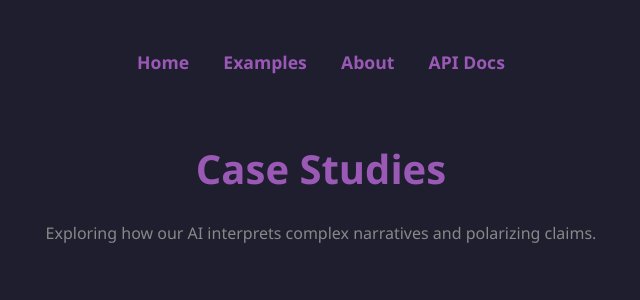
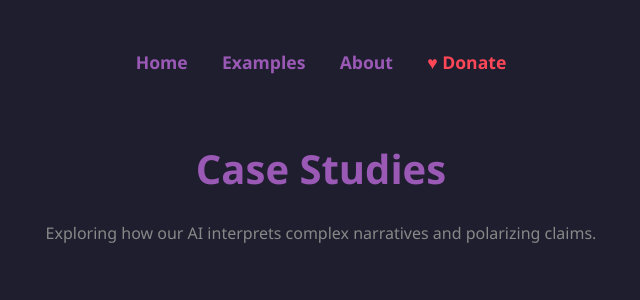
Before and after one commit to thenecronwolf-blip/Claim-Checker, a Flask app: page /examples in a window 1280 px wide. Shown: the top 300 px of the page, without its empty margins (319-959 px from the left). Run offline with Flask 3, Linux system fonts and the light colour scheme.

Commit message:
Update examples.html

```diff
--- a/ui/templates/examples.html
+++ b/ui/templates/examples.html
@@ -80,12 +80,12 @@
     </style>
 </head>
 <body>
-    <nav>
-        <a href="/">Home</a>
-        <a href="/examples">Examples</a>
-        <a href="/about">About</a>
-        <a href="/docs">API Docs</a>
-    </nav>
+    <nav style="margin-bottom: 40px; text-align: center;">
+    <a href="/" style="color: #9b59b6; margin: 0 15px; text-decoration: none; font-weight: bold;">Home</a>
+    <a href="/examples" style="color: #9b59b6; margin: 0 15px; text-decoration: none;">Examples</a>
+    <a href="/about" style="color: #9b59b6; margin: 0 15px; text-decoration: none;">About</a>
+    <a href="/donate" style="color: #ff4757; margin: 0 15px; text-decoration: none; font-weight: bold;">♥ Donate</a>
+</nav>
 
     <h1>Case Studies</h1>
     <p class="intro">Exploring how our AI interprets complex narratives and polarizing claims.</p>
```
